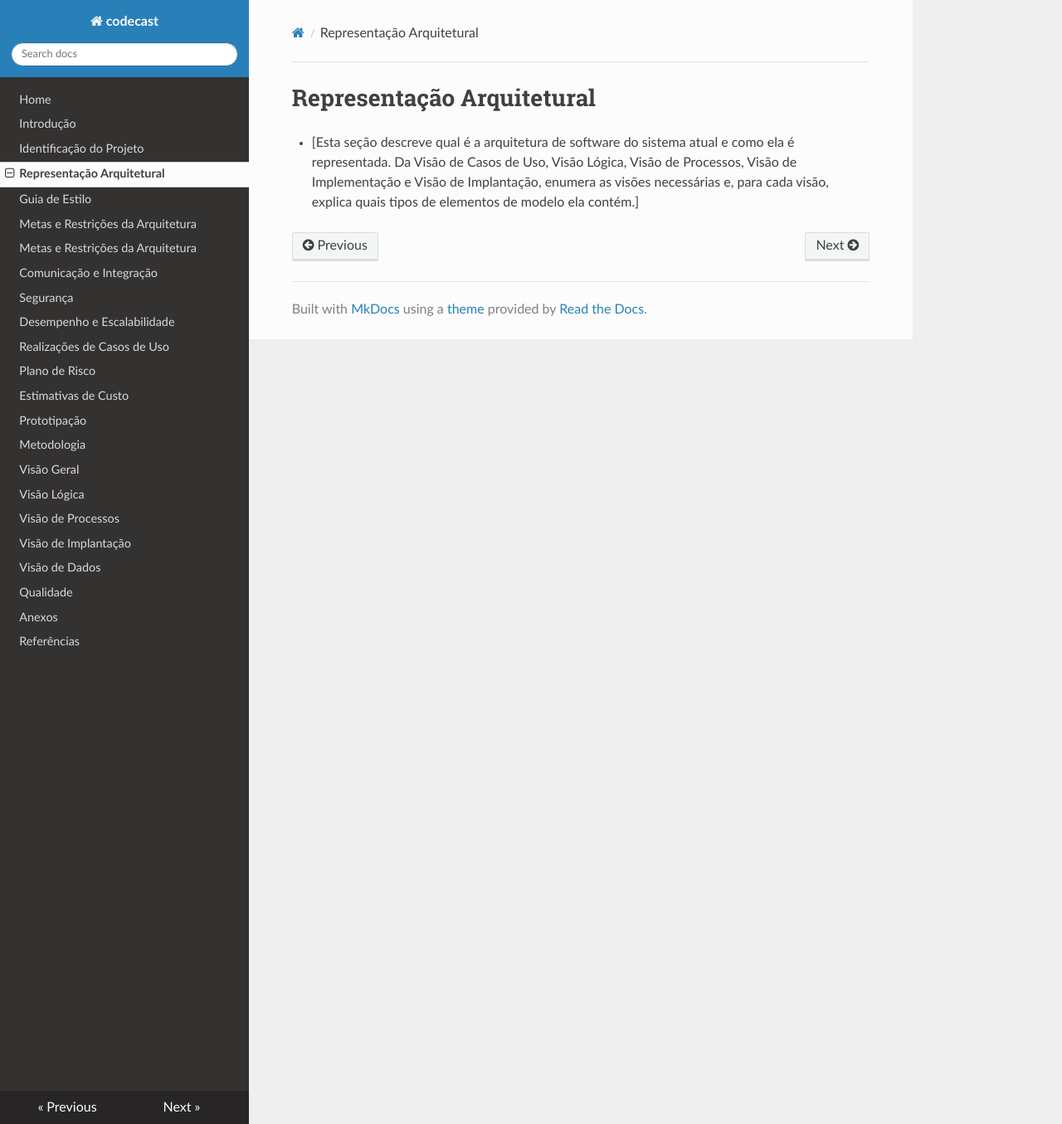
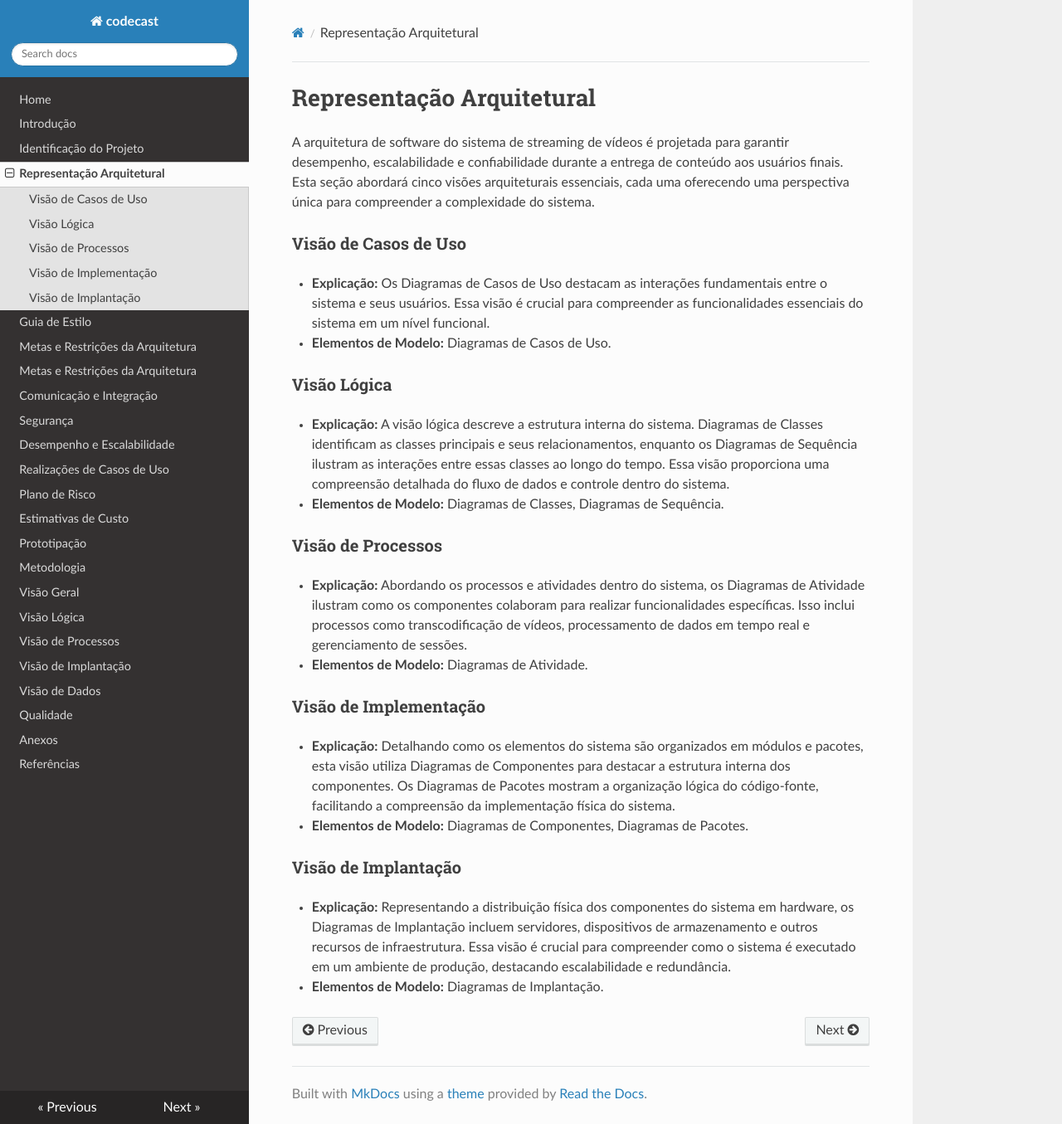
Before and after one commit to Vitor-Silva27/codecast, an MkDocs documentation site: the page built from docs/representacao.md, in a window 1280 px wide and 1355 px high. Shown: the whole window at 83% size. Built offline with MkDocs 1.6.1, drawn with Linux system fonts in a browser that asks for light colours; nearby versions of some CDN libraries.

Commit message:
Adicionando representação/ Executando build

```diff
--- a/docs/representacao.md
+++ b/docs/representacao.md
@@ -1,3 +1,23 @@
 # Representação Arquitetural
 
-- [Esta seção descreve qual é a arquitetura de software do sistema atual e como ela é representada. Da Visão de Casos de Uso, Visão Lógica, Visão de Processos, Visão de Implementação e Visão de Implantação, enumera as visões necessárias e, para cada visão, explica quais tipos de elementos de modelo ela contém.]
+A arquitetura de software do sistema de streaming de vídeos é projetada para garantir desempenho, escalabilidade e confiabilidade durante a entrega de conteúdo aos usuários finais. Esta seção abordará cinco visões arquiteturais essenciais, cada uma oferecendo uma perspectiva única para compreender a complexidade do sistema.
+
+### Visão de Casos de Uso
+- **Explicação:** Os Diagramas de Casos de Uso destacam as interações fundamentais entre o sistema e seus usuários. Essa visão é crucial para compreender as funcionalidades essenciais do sistema em um nível funcional.
+- **Elementos de Modelo:** Diagramas de Casos de Uso.
+
+### Visão Lógica
+- **Explicação:** A visão lógica descreve a estrutura interna do sistema. Diagramas de Classes identificam as classes principais e seus relacionamentos, enquanto os Diagramas de Sequência ilustram as interações entre essas classes ao longo do tempo. Essa visão proporciona uma compreensão detalhada do fluxo de dados e controle dentro do sistema.
+- **Elementos de Modelo:** Diagramas de Classes, Diagramas de Sequência.
+
+### Visão de Processos
+- **Explicação:** Abordando os processos e atividades dentro do sistema, os Diagramas de Atividade ilustram como os componentes colaboram para realizar funcionalidades específicas. Isso inclui processos como transcodificação de vídeos, processamento de dados em tempo real e gerenciamento de sessões.
+- **Elementos de Modelo:** Diagramas de Atividade.
+
+### Visão de Implementação
+- **Explicação:** Detalhando como os elementos do sistema são organizados em módulos e pacotes, esta visão utiliza Diagramas de Componentes para destacar a estrutura interna dos componentes. Os Diagramas de Pacotes mostram a organização lógica do código-fonte, facilitando a compreensão da implementação física do sistema.
+- **Elementos de Modelo:** Diagramas de Componentes, Diagramas de Pacotes.
+
+### Visão de Implantação
+- **Explicação:** Representando a distribuição física dos componentes do sistema em hardware, os Diagramas de Implantação incluem servidores, dispositivos de armazenamento e outros recursos de infraestrutura. Essa visão é crucial para compreender como o sistema é executado em um ambiente de produção, destacando escalabilidade e redundância.
+- **Elementos de Modelo:** Diagramas de Implantação.
```
Also changed, not shown: site/dados/index.html, site/index.html, site/representacao/index.html, site/search/search_index.json, 1 other file.
